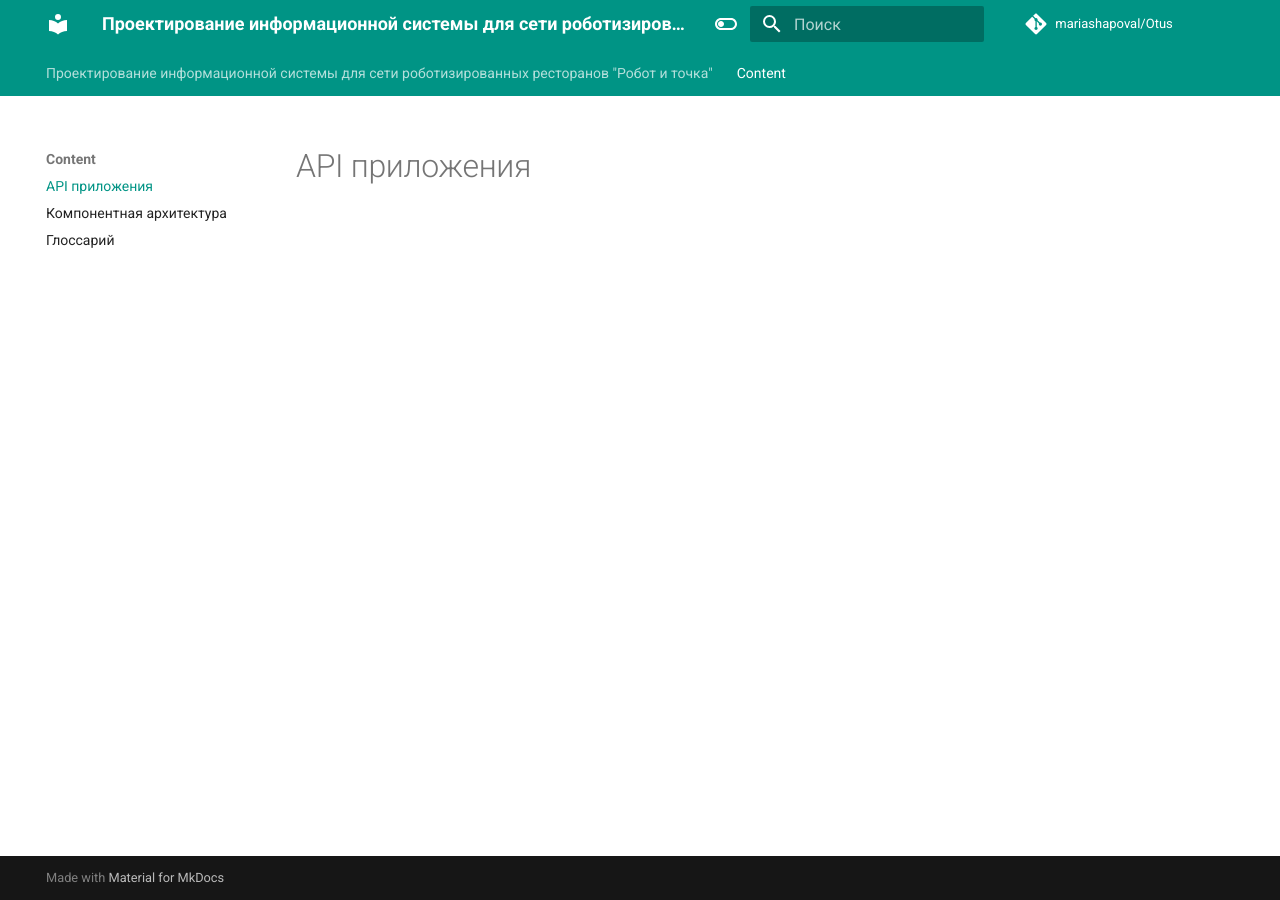
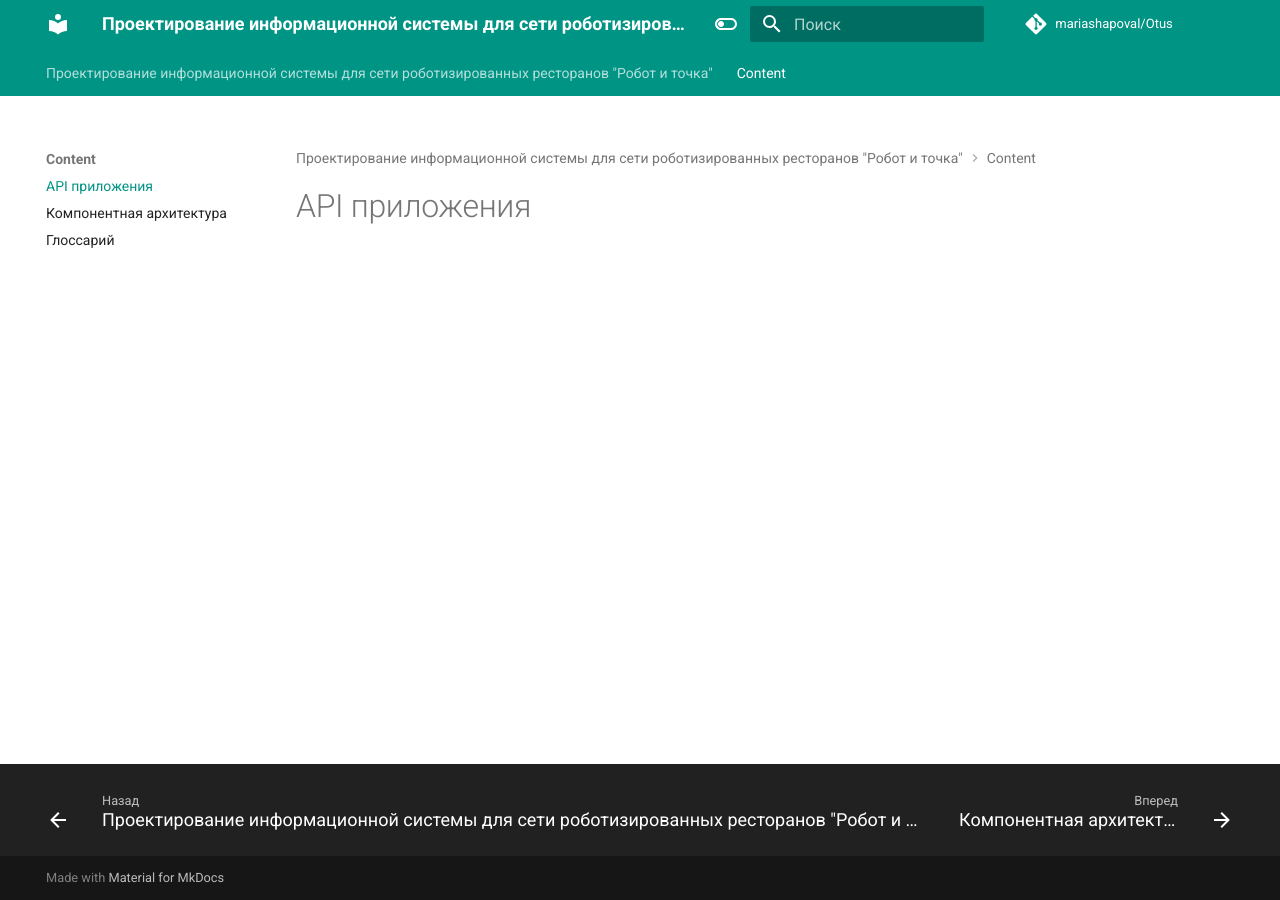
Before and after one commit to mariashapoval/Otus, an MkDocs documentation site: the page built from docs/content/api.md, in a window 1280 px wide. Built offline with MkDocs 1.6.1 and Material for MkDocs 9.7.7, drawn with Linux system fonts in a browser that asks for light colours; comment, search, counter and statistics services are not loaded.

Commit message:
Update mkdocs.yml

```diff
--- a/mkdocs.yml
+++ b/mkdocs.yml
@@ -8,15 +8,20 @@
 theme:
   name: material
   features:
-    - navigation.tabs
-    - navigation.sections
-    - toc.integrate
-    - navigation.top
-    - search.suggest
-    - search.highlight
-    - content.tabs.link
-    - content.code.annotation
-    - content.code.copy
+    - navigation.instant # Мгновенная загрузка
+    - navigation.tracking # Когда отслеживание привязки включено, URL-адрес в адресной строке автоматически обновляется активным привязкой, как выделено в оглавлении.
+    - navigation.expand # Автоматическое открытие подразделов на панели слева
+    - navigation.path # Над заголовком каждой страницы отображается путь
+    - navigation.top # Кнопка «назад-вверх»
+    - navigation.footer # Переключение кнопками предыдущей/следующей страницы в футере
+    - navigation.tabs # Навигационные вкладки
+    # - navigation.sections # Отображение верхних вкладок на панели слева
+    - navigation.indexes # Скрыть дублирование заголовка на панели слева.
+    - toc.integrate # Интеграция подразделов в панель слева
+    - toc.follow # Автоматическая прокрутка боковой панели при прокрутке
+    - search.highlight # Подсветка вхождений в тексте
+    - search.suggest # Автозавершение поискового запроса
+    - content.code.copy # Кнопка копирования кода
   language: ru
   palette:
     - scheme: default
```
